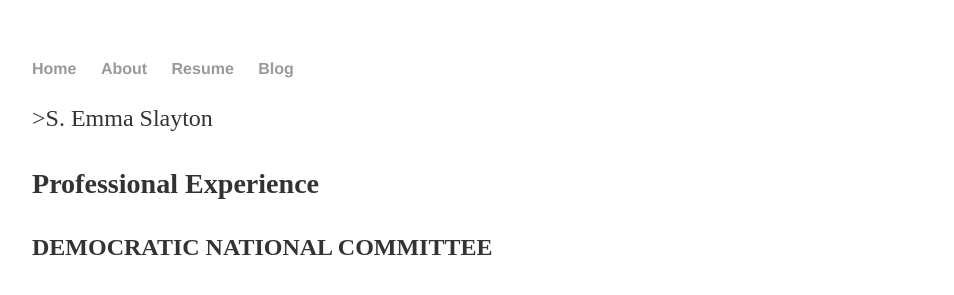
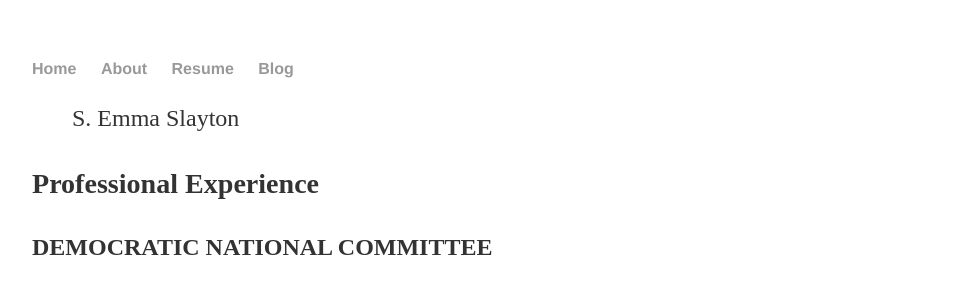
Before and after one commit to emmaslayton/emmaslayton.github.io, a Jekyll site: the page built from resume/index.html, in a window 1280 px wide. Shown: the top 295 px of the page, without its empty margins (160-1114 px from the left). Built offline with Jekyll 4.4.1, drawn with Linux system fonts in a browser that asks for light colours.

```diff
--- a/resume/index.html
+++ b/resume/index.html
@@ -3,7 +3,7 @@ layout: default
 title: Resume
 ---
 <div class="blurb">
-	<p>>S. Emma Slayton</p>
+	<blockquote><p>S. Emma Slayton</p></blockquote>
 	<h3><p>Professional Experience</p></h3>
 	<h4><p><strong>DEMOCRATIC NATIONAL COMMITTEE  </strong></p><p><strong> INTERN | JAN 2017-PRESENT </strong></p></h4>
 <h5><p><em>Worked as an intern in The Office of the Secretary. The department coordinates the planning of all National Committee, Executive Committee and Standing Committee meetings and serves as the DNC’s liaison to the National Committee members.</em></p></h5>
```
